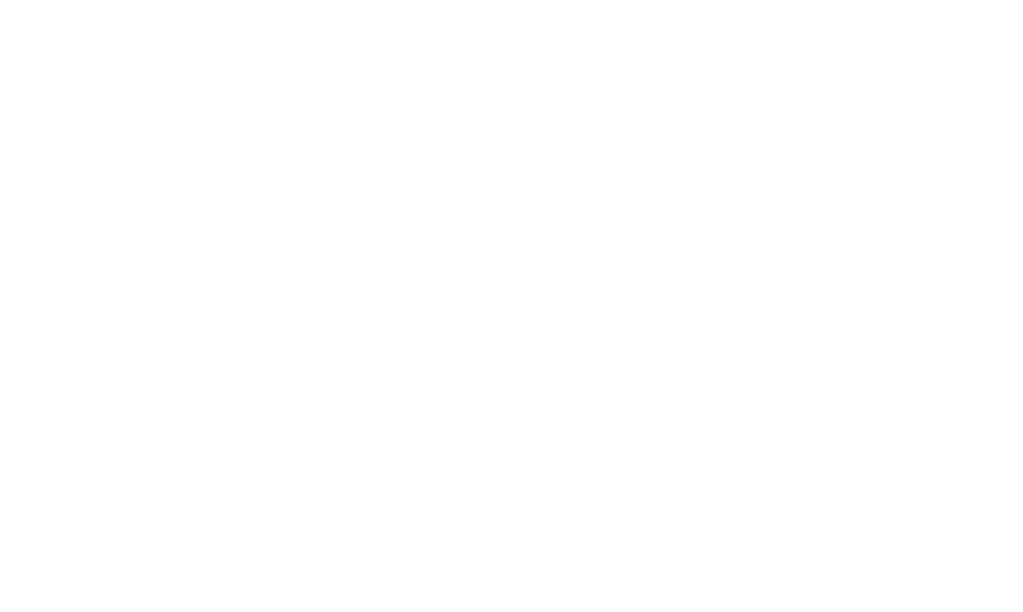
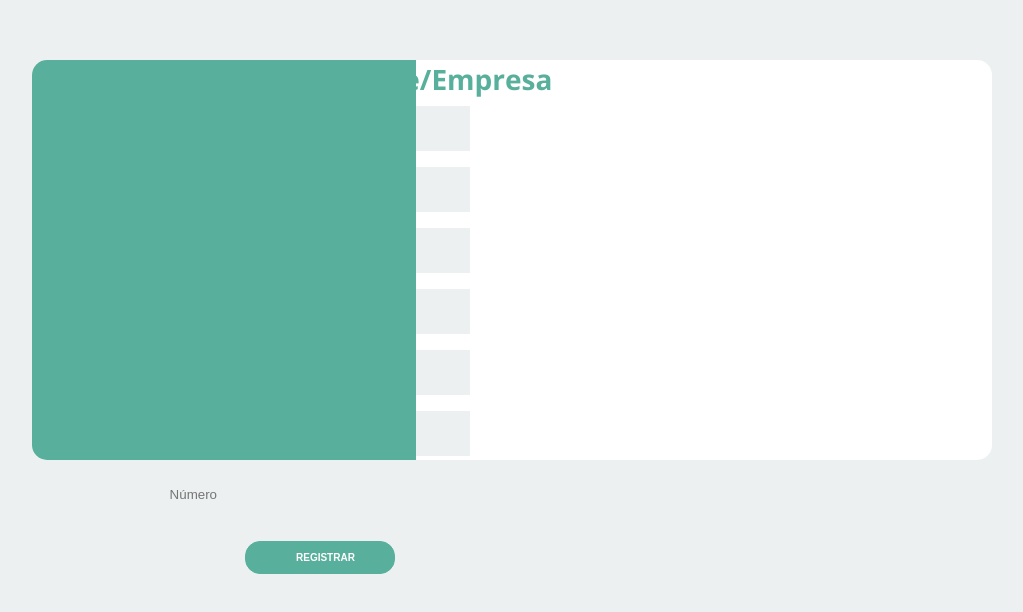
Before and after one commit to xGabrielCv/2024.1-RISO, a React (Create React App) app in the folder riso_frontend/: page /CadastroEmpresa in a window 1280 px wide. Before the commit this address had no page. Shown: the part 140-752 px from the top of the page, without its empty margins (128-1151 px from the left). Built offline with nearby package versions, Linux system fonts and the light colour scheme.

Commit message:
inicio front(ainda com alguns problemas) e back ainda precisa ser construido

```diff
--- a/riso_frontend/src/App.js
+++ b/riso_frontend/src/App.js
@@ -3,6 +3,7 @@
 // IMPORTAÇÕES DE PÁGINAS:
 import Autentication from './pages/Autentication';
 import HomePage from './pages/HomePage';
+import RegisterUnit from './pages/CadastroEmpresa';
 
 function App() {
   return (
@@ -10,6 +11,7 @@
       <Routes>
         <Route path='/' element={<Autentication />} />
         <Route path='/homePage' element={<HomePage />} />
+        <Route path="/CadastroEmpresa" element={<RegisterUnit />} />
       </Routes>
     </Router>
   );
--- a/riso_frontend/src/pages/Autentication/index.js
+++ b/riso_frontend/src/pages/Autentication/index.js
@@ -27,6 +27,9 @@
     const handleChangePassword = (event) => {
         setPassword(event.target.value);
     }
+    const handleSignupClick = () => {
+        navigate('/CadastroEmpresa');
+      };
 
     async function upUser(event){
         event.preventDefault();
@@ -115,7 +118,7 @@
                     <h2 class="title title-primary">Olá, amigo!</h2>
                     <p class="description description-primary">Insira suas informações pessoais.</p>
                     <p class="description description-primary">e comece sua jornada conosco.</p>
-                    <button id="signup" class="btn btn-primary">Criar</button>
+                    <button onClick={handleSignupClick} id="signup" class="btn btn-primary">Criar</button>
                 </div>
                 <div class="second-column">
                     <h2 class="title title-second">Entrar</h2>
--- /dev/null
+++ b/riso_frontend/src/pages/CadastroEmpresa/index.jsx
@@ -0,0 +1,87 @@
+import React, { useState } from "react";
+import { useNavigate } from "react-router-dom";
+import "./estilo.css";
+
+function RegisterUnit() {
+
+    const navigate = useNavigate();
+
+
+    const [unitName, setUnitName] = useState('');
+    const [employeeNumber, setEmployeeNumber] = useState('');
+    const [cnpj, setCnpj] = useState('');
+    const [state, setState] = useState('');
+    const [street, setStreet] = useState('');
+    const [complement, setComplement] = useState('');
+    const [number, setNumber] = useState('');
+
+
+    const handleChangeUnitName = (event) => setUnitName(event.target.value);
+    const handleChangeEmployeeNumber = (event) => setEmployeeNumber(event.target.value);
+    const handleChangeCnpj = (event) => setCnpj(event.target.value);
+    const handleChangeState = (event) => setState(event.target.value);
+    const handleChangeStreet = (event) => setStreet(event.target.value);
+    const handleChangeComplement = (event) => setComplement(event.target.value);
+    const handleChangeNumber = (event) => setNumber(event.target.value);
+
+
+    async function submitForm(event) {
+        event.preventDefault();
+        try {
+            const unitData = {
+                unitName,
+                employeeNumber,
+                cnpj,
+                state,
+                street,
+                complement,
+                number,
+            };
+            console.log("Dados da Unidade:", unitData);
+            // Aqui você poderia fazer a chamada para a API para salvar os dados
+            // Exemplo: const response = await saveUnit(unitData);
+            // console.log(response);
+
+            // Redirecionar para outra página após salvar (opcional)
+            navigate('/successPage');
+        } catch (err) {
+            console.log(err);
+        }
+    }
+
+    return (
+        <div className="container">
+            <div className="content">
+                <div className="second-column">
+                    <h2 className="title title-second">Registrar Nova Unidade/Empresa</h2>
+                    <form className="form" onSubmit={submitForm}>
+                        <label className="label-input">
+                            <input type="text" placeholder="Nome da Unidade/Empresa" value={unitName} onChange={handleChangeUnitName} required/>
+                        </label>
+                        <label className="label-input">
+                            <input type="number" placeholder="Número Aproximado de Funcionários" value={employeeNumber} onChange={handleChangeEmployeeNumber} required/>
+                        </label>
+                        <label className="label-input">
+                            <input type="text" placeholder="CNPJ" value={cnpj} onChange={handleChangeCnpj} required/>
+                        </label>
+                        <label className="label-input">
+                            <input type="text" placeholder="Estado" value={state} onChange={handleChangeState} required/>
+                        </label>
+                        <label className="label-input">
+                            <input type="text" placeholder="Rua" value={street} onChange={handleChangeStreet} required/>
+                        </label>
+                        <label className="label-input">
+                            <input type="text" placeholder="Complemento" value={complement} onChange={handleChangeComplement} required/>
+                        </label>
+                        <label className="label-input">
+                            <input type="text" placeholder="Número" value={number} onChange={handleChangeNumber} required/>
+                        </label>
+                        <button className="btn btn-second" type="submit">Registrar</button>
+                    </form>
+                </div>
+            </div>
+        </div>
+    );
+}
+
+export default RegisterUnit;
```
Also changed, not shown: riso_frontend/src/pages/CadastroEmpresa/estilo.css (added), 1 other file (tests, documents, lock files or other folders).
